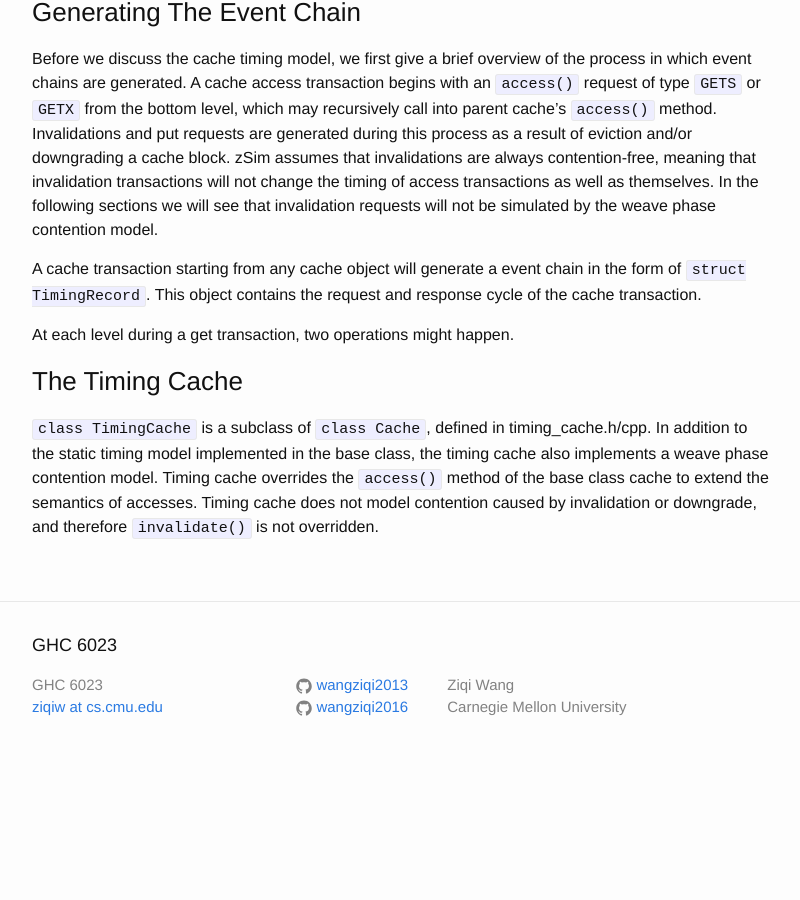
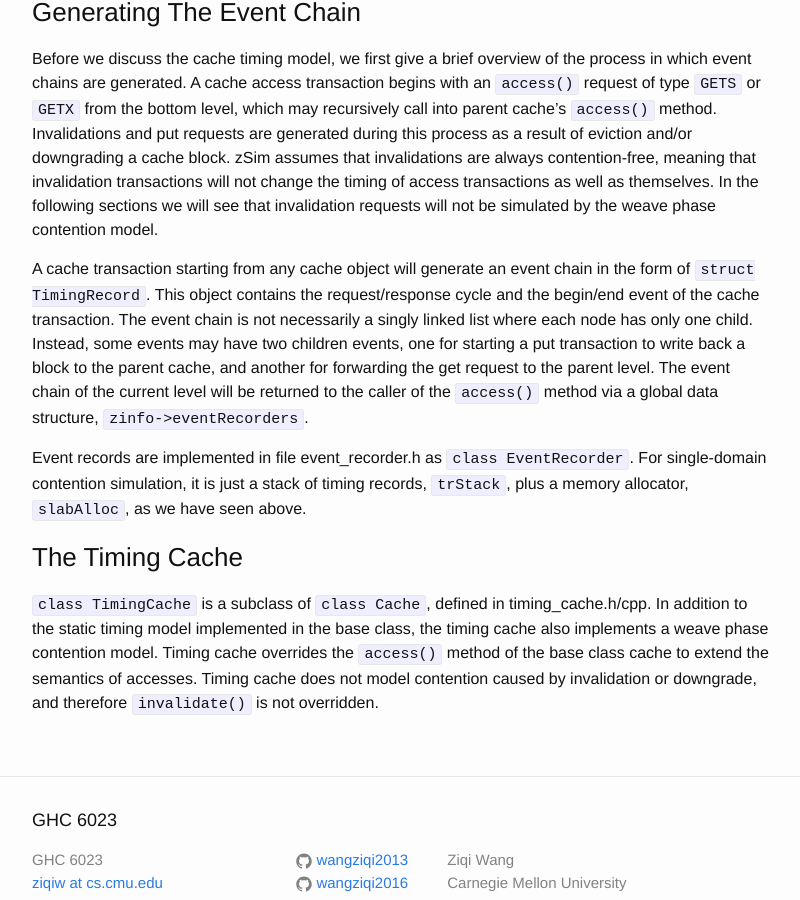
Before and after one commit to wangziqi2013/wangziqi2013.github.io, a Jekyll site: the page built from _posts/2019-01-22-understand-zsim-contention-sim.markdown, in a window 1280 px wide and 900 px high, scrolled down 9021 px. Shown: the whole window, without its empty margins (238-1038 px from the left). Built offline with Jekyll 4.4.1, drawn with Linux system fonts in a browser that asks for light colours; before the commit the page ends 9800 px from its top, so only the background shows below that.

Commit message:
Adding event recorder

```diff
--- a/_posts/2019-01-22-understand-zsim-contention-sim.markdown
+++ b/_posts/2019-01-22-understand-zsim-contention-sim.markdown
@@ -331,10 +331,17 @@ as a result of eviction and/or downgrading a cache block. zSim assumes that inva
 meaning that invalidation transactions will not change the timing of access transactions as well as themselves. In the
 following sections we will see that invalidation requests will not be simulated by the weave phase contention model.
 
-A cache transaction starting from any cache object will generate a event chain in the form of `struct TimingRecord`.
-This object contains the request and response cycle of the cache transaction.
+A cache transaction starting from any cache object will generate an event chain in the form of `struct TimingRecord`.
+This object contains the request/response cycle and the begin/end event of the cache transaction. The event chain
+is not necessarily a singly linked list where each node has only one child. Instead, some events may have two
+children events, one for starting a put transaction to write back a block to the parent cache, and another for forwarding
+the get request to the parent level. The event chain of the current level will be returned to the caller of the
+`access()` method via a global data structure, `zinfo->eventRecorders`.
 
-At each level during a get transaction, two operations might happen.
+Event records are implemented in file event\_recorder.h as `class EventRecorder`. For single-domain contention simulation,
+it is just a stack of timing records, `trStack`, plus a memory allocator, `slabAlloc`, as we have seen above.
+
+
 
 ### The Timing Cache
 
```
